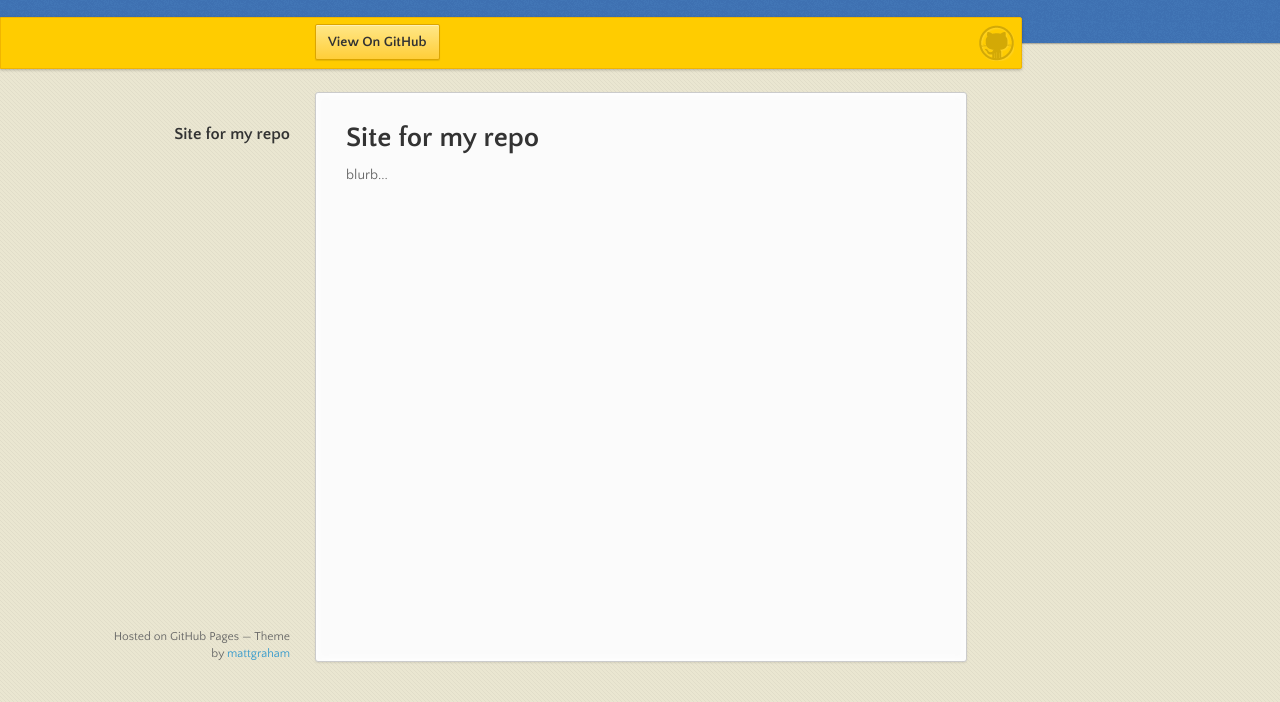
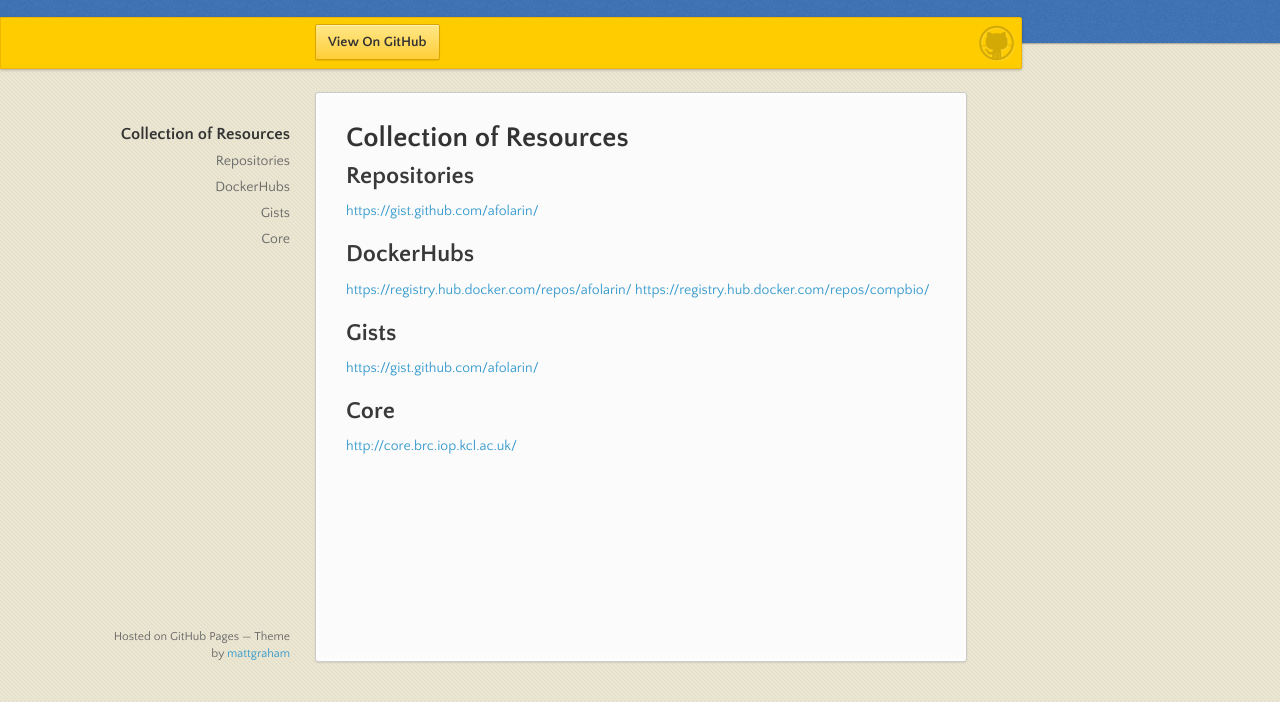
Before and after one commit to afolarin/afolarin.github.io, a plain HTML site: page index.html in a window 1280 px wide. Shown: the part 98-800 px from the top of the page. Drawn offline with nearby package versions, Linux system fonts and the light colour scheme.

Commit message:
Replace master branch with page content via GitHub

```diff
--- a/index.html
+++ b/index.html
@@ -33,9 +33,28 @@
       </nav>
       <section>
         <h1>
-<a name="site-for-my-repo" class="anchor" href="#site-for-my-repo"><span class="octicon octicon-link"></span></a>Site for my repo</h1>
+<a name="collection-of-resources" class="anchor" href="#collection-of-resources"><span class="octicon octicon-link"></span></a>Collection of Resources</h1>
 
-<p>blurb...</p>
+<h2>
+<a name="repositories" class="anchor" href="#repositories"><span class="octicon octicon-link"></span></a>Repositories</h2>
+
+<p><a href="https://gist.github.com/afolarin/">https://gist.github.com/afolarin/</a></p>
+
+<h2>
+<a name="dockerhubs" class="anchor" href="#dockerhubs"><span class="octicon octicon-link"></span></a>DockerHubs</h2>
+
+<p><a href="https://registry.hub.docker.com/repos/afolarin/">https://registry.hub.docker.com/repos/afolarin/</a>
+<a href="https://registry.hub.docker.com/repos/compbio/">https://registry.hub.docker.com/repos/compbio/</a></p>
+
+<h2>
+<a name="gists" class="anchor" href="#gists"><span class="octicon octicon-link"></span></a>Gists</h2>
+
+<p><a href="https://gist.github.com/afolarin/">https://gist.github.com/afolarin/</a></p>
+
+<h2>
+<a name="core" class="anchor" href="#core"><span class="octicon octicon-link"></span></a>Core</h2>
+
+<p><a href="http://core.brc.iop.kcl.ac.uk/">http://core.brc.iop.kcl.ac.uk/</a></p>
       </section>
       <footer>
         <p><small>Hosted on GitHub Pages &mdash; Theme by <a href="https://twitter.com/michigangraham">mattgraham</a></small></p>
--- a/params.json
+++ b/params.json
@@ -1 +1 @@
-{"name":"afolarin","tagline":"Plink, plink, fizz, fizz","body":"#Site for my repo\r\n\r\nblurb...\r\n","google":"1329030","note":"Don't delete this file! It's used internally to help with page regeneration."}
+{"name":"afolarin","tagline":"Plink, plink, fizz, fizz","body":"\r\n\r\n#Collection of Resources\r\n\r\n## Repositories\r\nhttps://gist.github.com/afolarin/\r\n\r\n##DockerHubs\r\nhttps://registry.hub.docker.com/repos/afolarin/\r\nhttps://registry.hub.docker.com/repos/compbio/\r\n\r\n\r\n## Gists\r\nhttps://gist.github.com/afolarin/\r\n\r\n## Core\r\nhttp://core.brc.iop.kcl.ac.uk/\r\n\r\n\r\n","google":"1329030","note":"Don't delete this file! It's used internally to help with page regeneration."}
```
